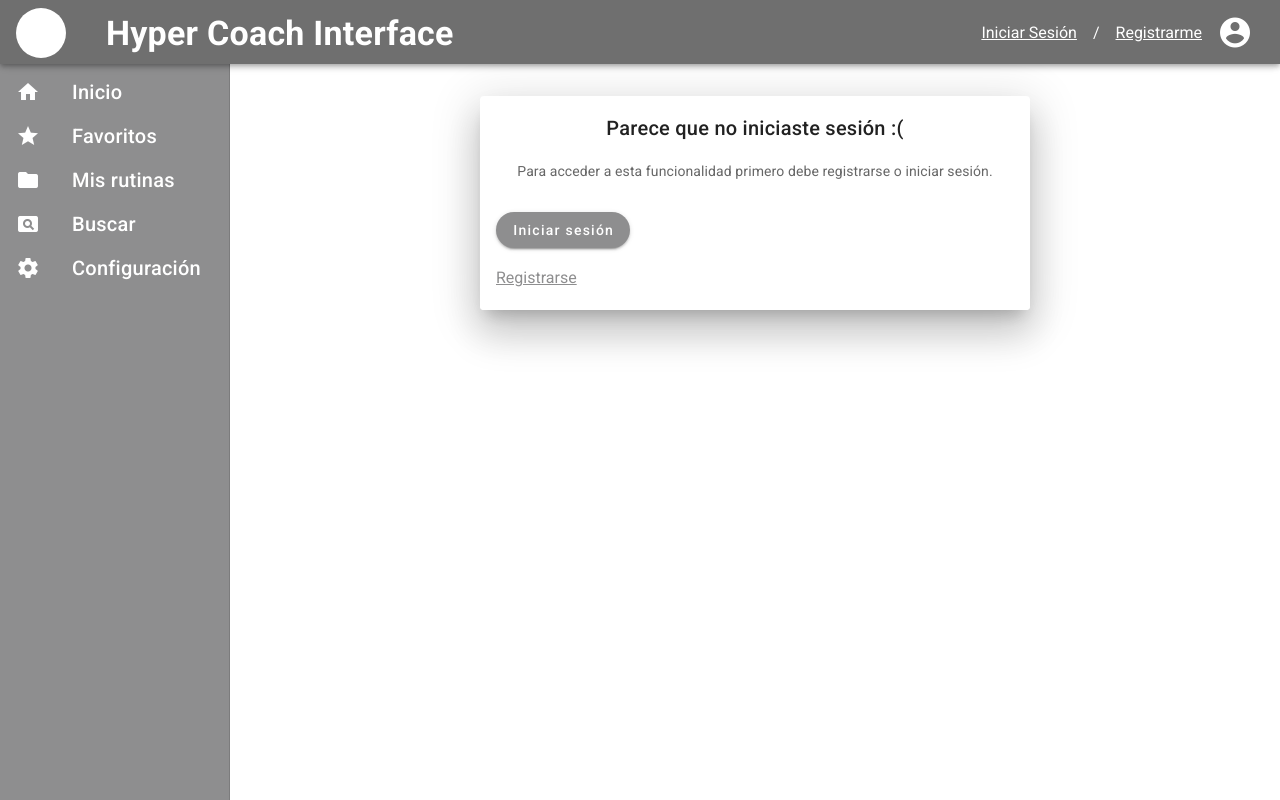
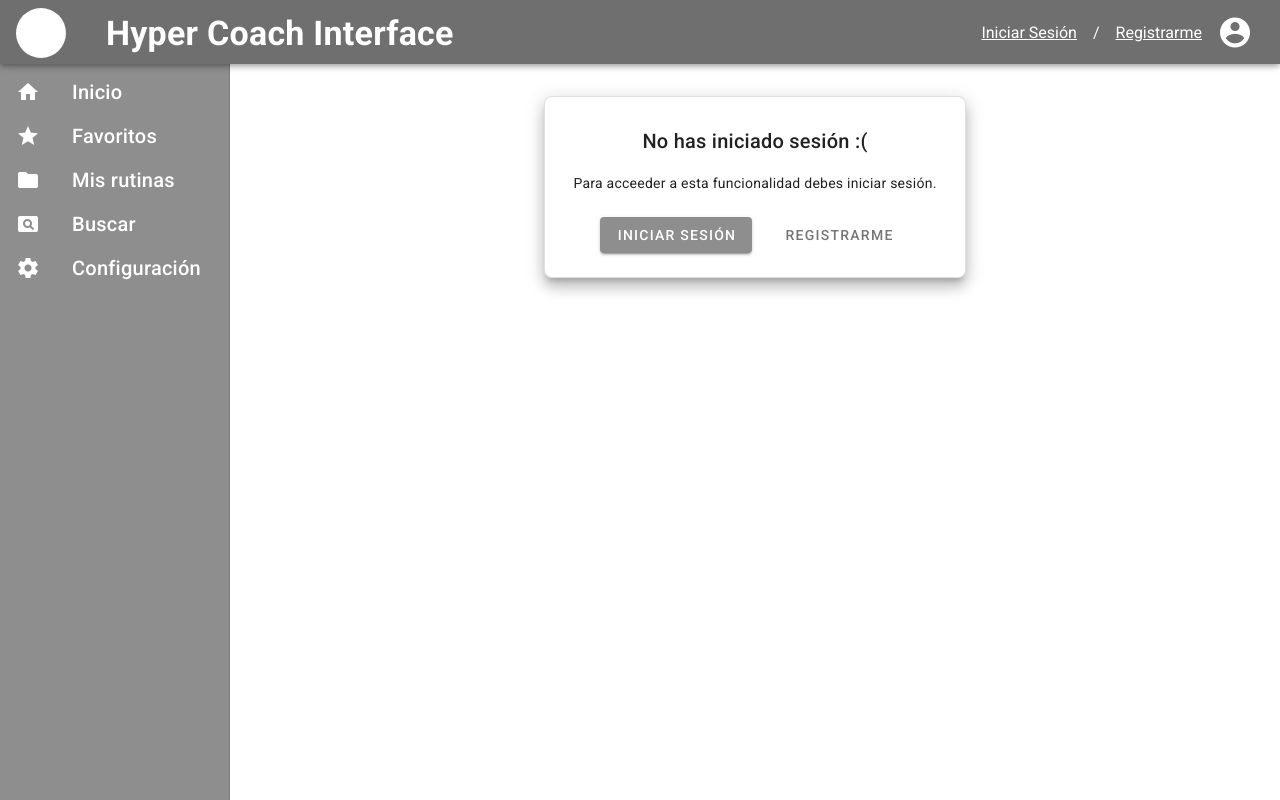
Before and after one commit to mbartellini/HyperCoachInterface, a Vue app: page /loginprompt in a window 1280 px wide. Built offline with nearby package versions, Linux system fonts and the light colour scheme; what vuesax would draw is missing.

Commit message:
Change login prompt.

```diff
--- a/src/views/LoginPrompt.vue
+++ b/src/views/LoginPrompt.vue
@@ -1,24 +1,36 @@
 <template>
-  <v-card
-      elevation="24"
-      class="mx-auto mt-5"
-      width="550"
-      rounded
-  >
-    <v-card-title class="justify-center" > Parece que no iniciaste sesión :(</v-card-title>
-    <v-card-text class="text-center">
-      Para acceder a esta funcionalidad primero debe registrarse o iniciar sesión.
-    </v-card-text>
-    <v-list>
-      <v-list-item>
-        <v-btn class="primary no-uppercase" rounded @click="login"> Iniciar sesión </v-btn>
-      </v-list-item>
-      <v-list-item >
-        <router-link to="Login"> Registrarse </router-link>
-      </v-list-item>
-    </v-list>
-    <!--  TODO: fix button centering  -->
-  </v-card>
+  <div class="text-center">
+    <v-sheet
+        class="px-7 pt-7 pb-4 mt-5 text-center d-inline-block rounded-lg"
+        outlined
+        elevation="10"
+    >
+      <div class="text-h6 mb-4">
+        No has iniciado sesión :(
+      </div>
+      <div class="text-body-2 mb-4">
+        Para acceeder a esta funcionalidad debes iniciar sesión.
+      </div>
+
+      <div class="text-decoration-underline">
+        <v-btn
+            class="ma-2"
+            color="primary"
+            :to="{name: 'Login'}"
+        >
+          Iniciar sesión
+        </v-btn>
+
+        <v-btn
+            class="ma-2"
+            plain
+            :to="{name: 'Registration'}"
+        >
+          Registrarme
+        </v-btn>
+      </div>
+    </v-sheet>
+  </div>
 </template>
 
 <script>
@@ -34,7 +46,5 @@ export default {
 </script>
 
 <style scoped>
-.no-uppercase {
-  text-transform: none;
-}
+
 </style>
```
